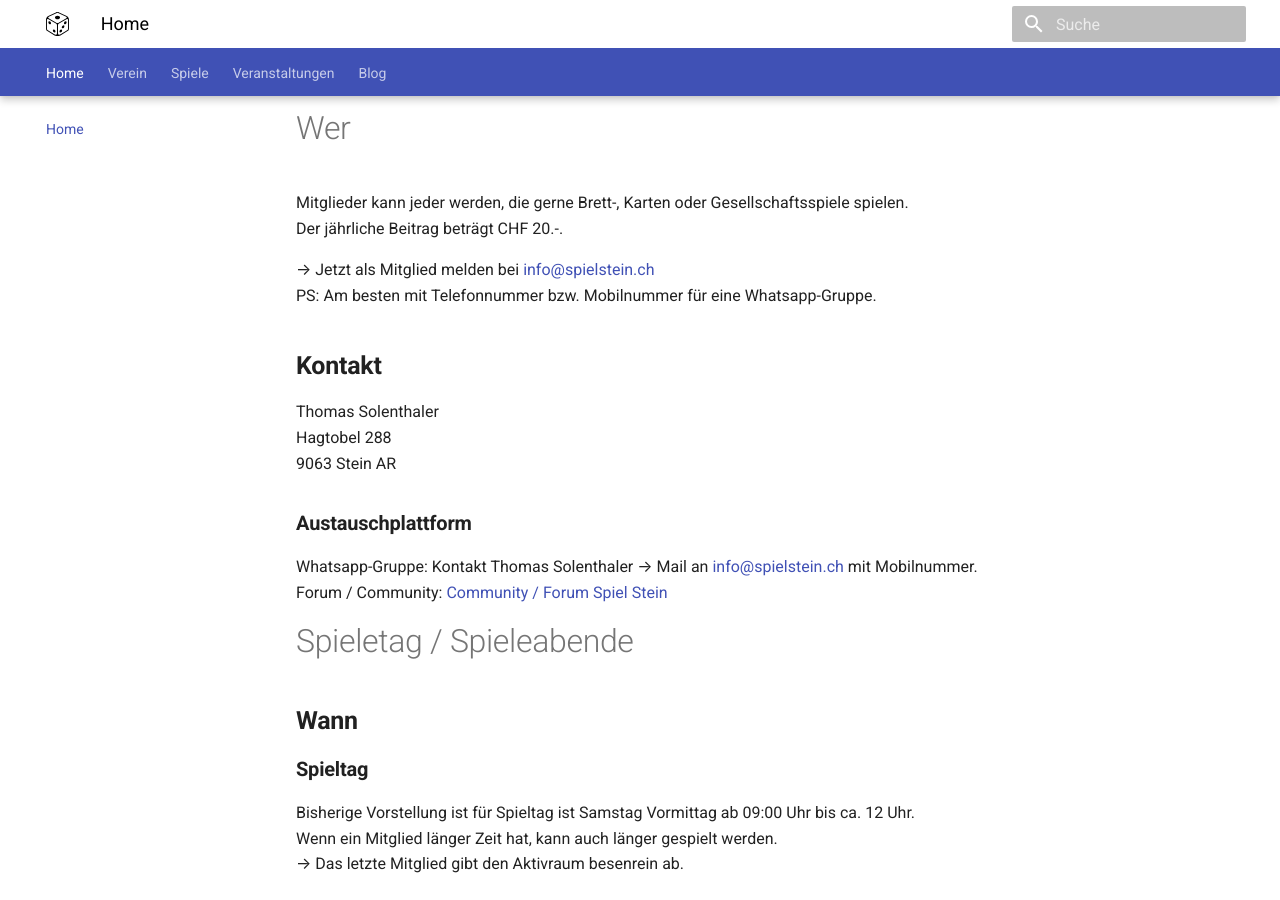
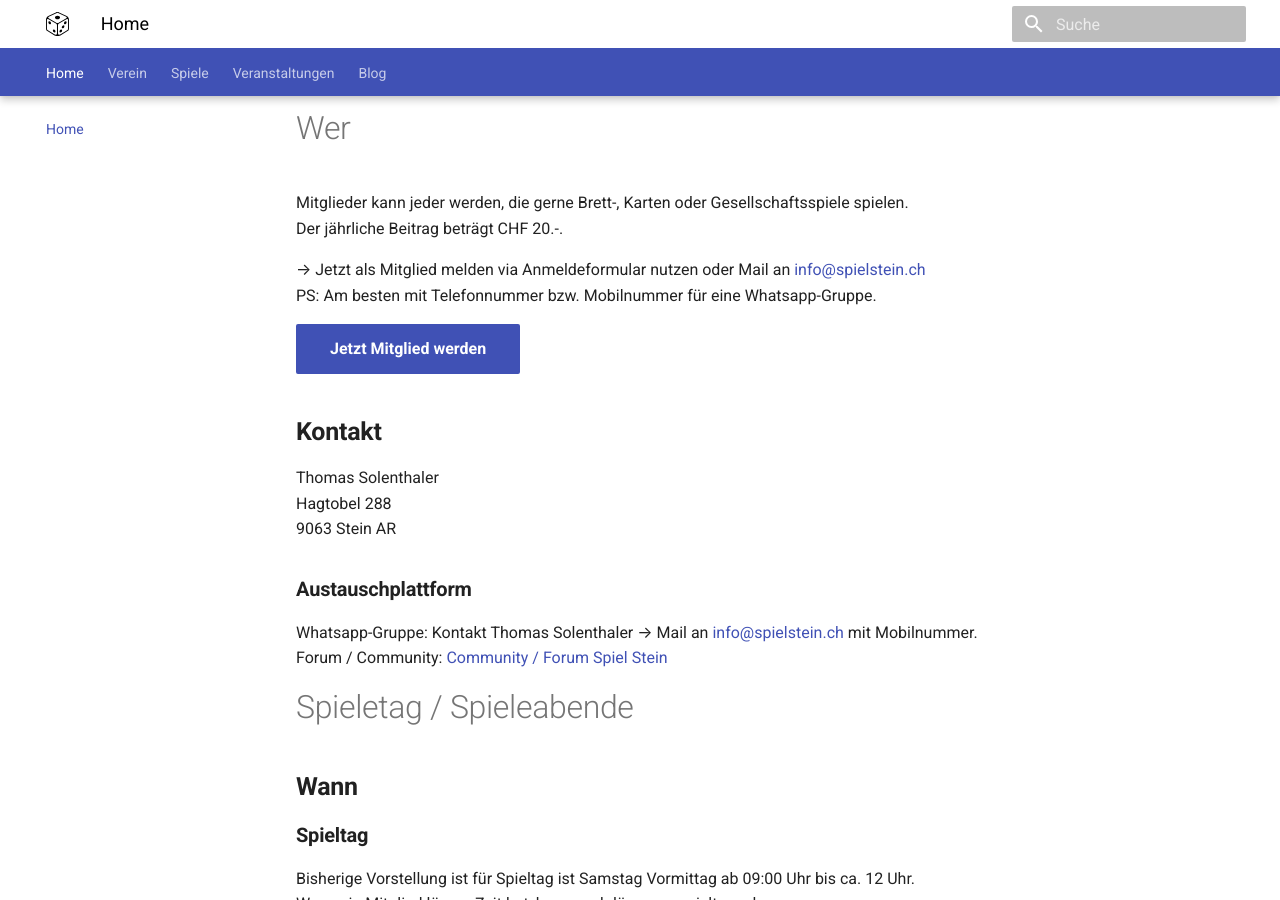
Before and after one commit to spielsteinar/spielstein.ch, an MkDocs documentation site: the page built from docs/index.md, in a window 1280 px wide and 900 px high, scrolled down 975 px. Built offline with MkDocs 1.6.1 and Material for MkDocs 9.7.7, drawn with Linux system fonts in a browser that asks for light colours.

Commit message:
chore: Update club/mitglied-werden.md and index.md with membership form link and contact information

```diff
--- a/docs/index.md
+++ b/docs/index.md
@@ -35,8 +35,10 @@ Es werden dann Sitzungen und eine Hauptversammlung organisiert, um die Statuten
 Mitglieder kann jeder werden, die gerne Brett-, Karten oder Gesellschaftsspiele spielen.
 Der jährliche Beitrag beträgt CHF 20.-.
 
-→ Jetzt als Mitglied melden bei [info@spielstein.ch](mailto:info@spielstein.ch)
+→ Jetzt als Mitglied melden via Anmeldeformular nutzen oder Mail an [info@spielstein.ch](mailto:info@spielstein.ch)
 PS: Am besten mit Telefonnummer bzw. Mobilnummer für eine Whatsapp-Gruppe.
+
+[Jetzt Mitglied werden](https://docs.google.com/forms/d/e/1FAIpQLSeirJJBPWHNpbnjlj_YiUMaeHJtEn4kjWLUMSvb-dy2BRT2Sg/viewform){ .md-button .md-button--primary }
 
 ## **Kontakt**
 
```
Also changed, not shown: docs/club/mitglied-werden.md (+1 -1 lines).
